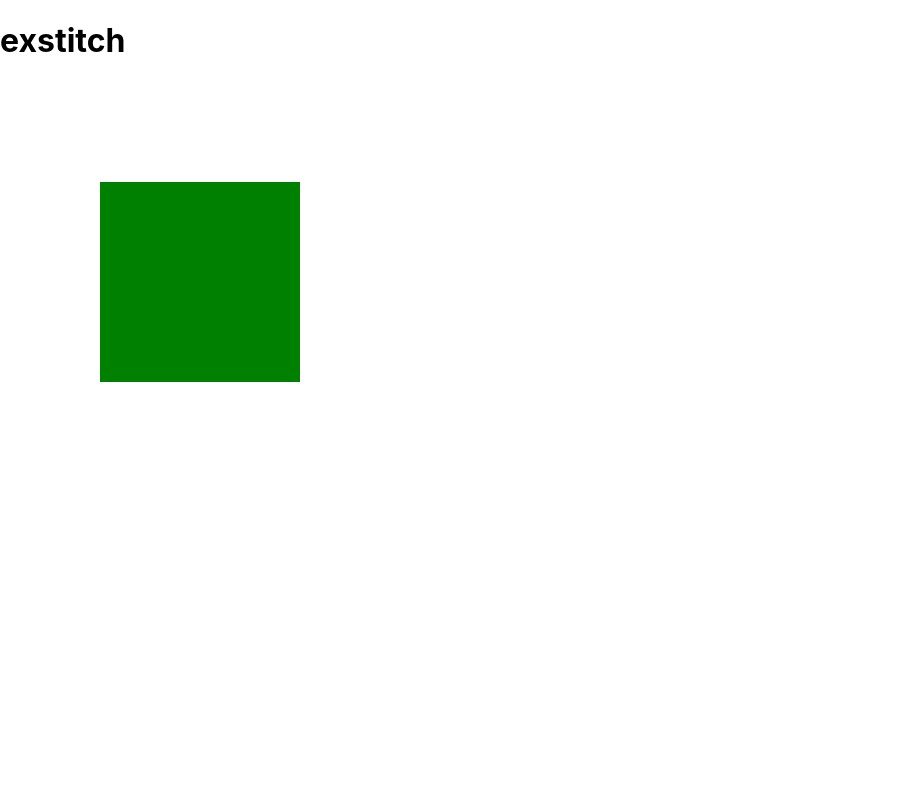
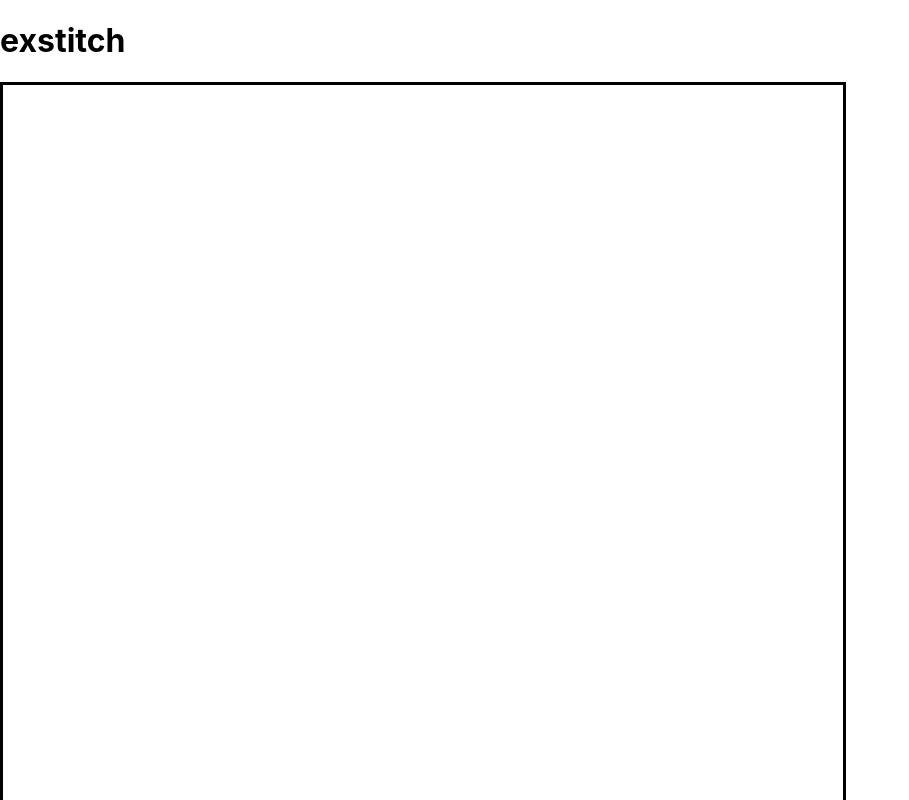
Before and after one commit to monman53/exstitch, a React (Create React App) app: page / in a window 1280 px wide. Shown: the top 800 px of the page, without its empty margins (0-909 px from the left). Built offline with nearby package versions, Linux system fonts and the light colour scheme.

Commit message:
Simple drawer

```diff
--- a/src/Editor.tsx
+++ b/src/Editor.tsx
@@ -2,10 +2,12 @@ import React, { useRef, useEffect, useState } from "react";
 
 interface State {
   style: string;
+  debug: number;
   dw: number;
   dh: number;
   nw: number;
   nh: number;
+  grid: number[],
 };
 
 function Editor() {
@@ -16,28 +18,55 @@ function Editor() {
     return canvas.getContext("2d");
   };
 
+  const dh = 7;
+  const dw = 7;
+  const nh = 120;
+  const nw = 120;
+  let grid: number[] = [];
+  for (var i = 0; i < nh; i++) {
+    for (var j = 0; j < nw; j++) {
+      // grid.push((i + j) % 2);
+      grid.push(0);
+    }
+  }
+
   const initialState: State = {
     style: "green",
-    dw: 8,
-    dh: 8,
-    nw: 120,
-    nh: 120,
+    debug: 0,
+    dw: dw,
+    dh: dh,
+    nw: nw,
+    nh: nh,
+    grid: grid,
   }
 
   const [state, setState] = useState(initialState);
 
   const renderCanvas = () => {
     const ctx: CanvasRenderingContext2D = getContext();
-    ctx.fillStyle = state.style
-    ctx.fillRect(100, 100, 200, 200)
+    for (var i = 0; i < state.nh; i++) {
+      for (var j = 0; j < state.nw; j++) {
+        const h = i * state.dh;
+        const w = j * state.dw;
+        const style = state.grid[i * state.nw + j];
+        if (style !== 0) {
+          ctx.fillStyle = (style + state.debug) % 2 === 0 ? "red" : "green";
+          ctx.fillRect(w, h, dw, dh)
+        }
+      }
+    }
   };
 
-  const handleOnClick = () => {
-    if (state.style === "green") {
-      setState({ ...state, style: "red" })
-    } else {
-      setState({ ...state, style: "green" })
-    }
+  const handleOnClick = (event: React.MouseEvent<HTMLElement>) => {
+    const canvas: any = canvasRef.current;
+    const rect = canvas.getBoundingClientRect();
+    const y = event.clientY - rect.top;
+    const x = event.clientX - rect.left;
+    const i = Math.floor(y / state.dh);
+    const j = Math.floor(x / state.dw);
+    let grid = state.grid;
+    grid[i * state.nw + j] = 1
+    setState({ ...state, grid: grid })
   };
 
   useEffect(() => {
@@ -49,8 +78,8 @@ function Editor() {
 
   return (
     <div>
-      <canvas ref={canvasRef} height={height} width={width} onClick={handleOnClick} />
-    </div>
+      <canvas ref={canvasRef} height={height} width={width} onClick={handleOnClick} style={{ border: "solid" }} />
+    </div >
   );
 }
 
```
